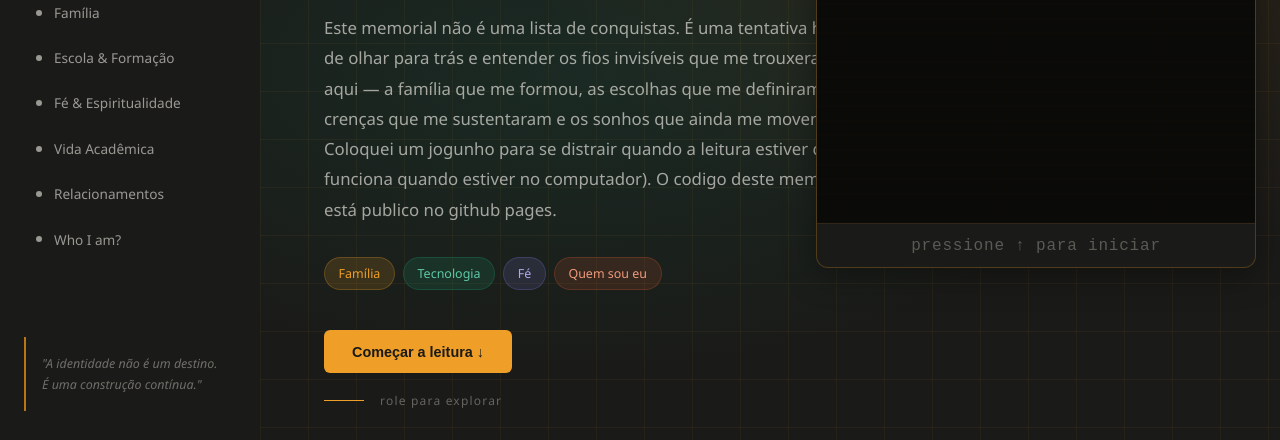
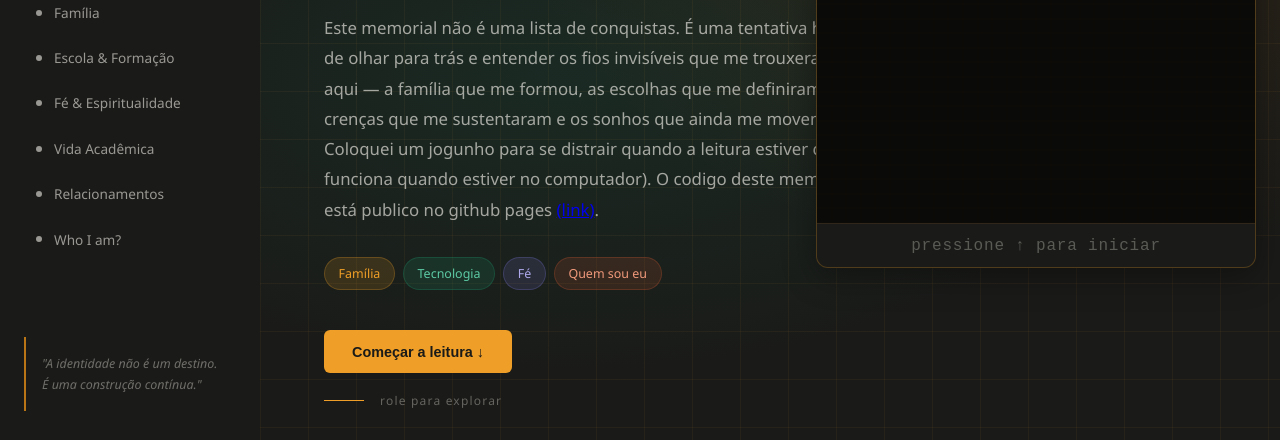
Before and after one commit to Fsp30/memorial, a plain HTML site: page index.html in a window 1280 px wide. Shown: the part 357-797 px from the top of the page. Drawn offline with Linux system fonts and the light colour scheme.

Commit message:
Add GitHub link to memorial code in index.html
Added a link to the GitHub repository for the memorial code.

```diff
--- a/index.html
+++ b/index.html
@@ -96,7 +96,7 @@
                     olhar para trás e entender os fios invisíveis que me trouxeram até aqui —
                     a família que me formou, as escolhas que me definiram, as crenças que me
                     sustentaram e os sonhos que ainda me movem. Coloquei um jogunho para se distrair quando a leitura
-                    estiver chata (só funciona quando estiver no computador). O codigo deste memorial está publico no github pages.
+                    estiver chata (só funciona quando estiver no computador). O codigo deste memorial está publico no github pages <a href="https://github.com/Fsp30/memorial/" target="_blank" rel="noopener noreferrer">(link)</a>.
                 </p>
                 <div class="hero-chips">
                     <span class="chip chip-amber">Família</span>
```
